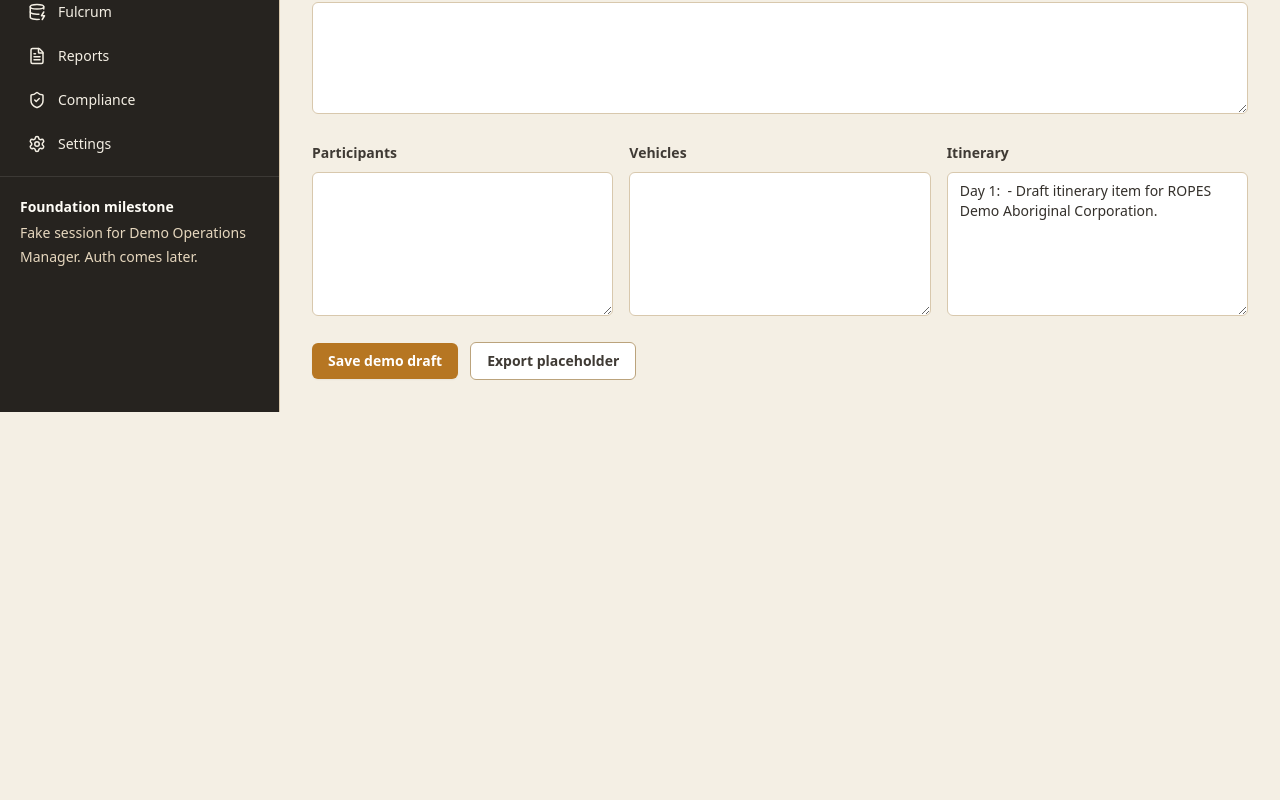
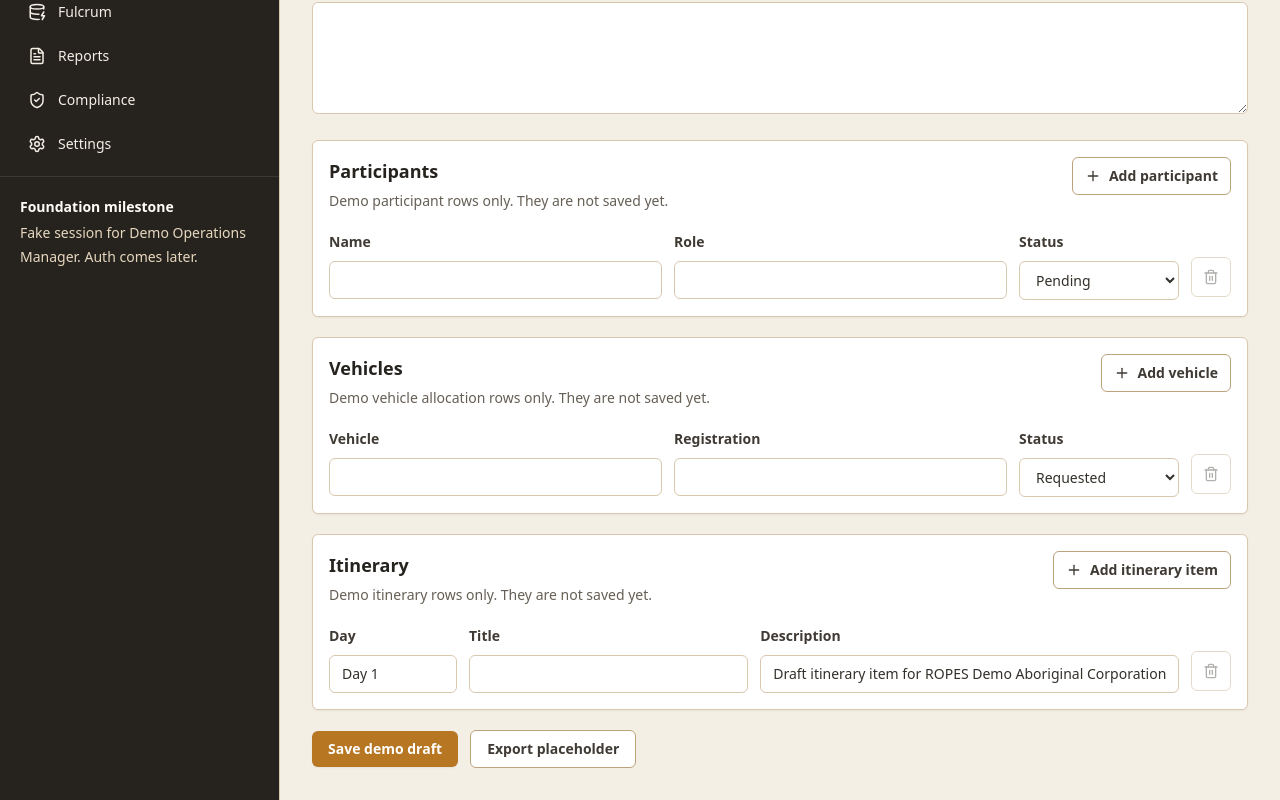
Before and after one commit to enarah/ropes, a Next.js app: page /trips/new in a window 1280 px wide. Shown: the part 601-1401 px from the top of the page. Before the commit the page ends 1013 px from the top, so only its background shows below. Built offline with nearby package versions, Linux system fonts and the light colour scheme.

Commit message:
Add structured demo trip form fields
Replaces free-text trip form sections with structured demo-only participant, vehicle and itinerary rows, and updates prototype documentation.

```diff
--- a/components/trips/trip-form.tsx
+++ b/components/trips/trip-form.tsx
@@ -1,6 +1,8 @@
 "use client";
 
 import { useState } from "react";
+import type { ChangeEvent, Dispatch, SetStateAction } from "react";
+import { Plus, Trash2 } from "lucide-react";
 import type { DemoTrip } from "@/lib/trips-data";
 
 type TripFormProps = {
@@ -9,8 +11,30 @@ type TripFormProps = {
   trip: DemoTrip;
 };
 
+type ParticipantRow = DemoTrip["participants"][number] & { rowId: string };
+type VehicleRow = DemoTrip["vehicles"][number] & { rowId: string };
+type ItineraryRow = DemoTrip["itinerary"][number] & { rowId: string };
+
+const participantStatuses: Array<ParticipantRow["status"]> = [
+  "Confirmed",
+  "Pending",
+];
+const vehicleStatuses: Array<VehicleRow["status"]> = [
+  "Allocated",
+  "Requested",
+];
+
 export function TripForm({ mode, organisationName, trip }: TripFormProps) {
   const [message, setMessage] = useState("");
+  const [participants, setParticipants] = useState<ParticipantRow[]>(
+    () => withRowIds(trip.participants, "participant"),
+  );
+  const [vehicles, setVehicles] = useState<VehicleRow[]>(
+    () => withRowIds(trip.vehicles, "vehicle"),
+  );
+  const [itinerary, setItinerary] = useState<ItineraryRow[]>(
+    () => withRowIds(trip.itinerary, "itinerary"),
+  );
 
   return (
     <form
@@ -67,26 +91,176 @@ export function TripForm({ mode, organisationName, trip }: TripFormProps) {
         />
       </label>
 
-      <div className="grid gap-4 lg:grid-cols-3">
-        <TextareaList
-          label="Participants"
-          value={trip.participants
-            .map((participant) => `${participant.name} - ${participant.role}`)
-            .join("\n")}
-        />
-        <TextareaList
-          label="Vehicles"
-          value={trip.vehicles
-            .map((vehicle) => `${vehicle.name} - ${vehicle.registration}`)
-            .join("\n")}
-        />
-        <TextareaList
-          label="Itinerary"
-          value={trip.itinerary
-            .map((item) => `${item.day}: ${item.title} - ${item.description}`)
-            .join("\n")}
-        />
-      </div>
+      <RepeatableSection
+        addLabel="Add participant"
+        description="Demo participant rows only. They are not saved yet."
+        onAdd={() =>
+          setParticipants((rows) => [
+            ...rows,
+            {
+              name: "",
+              role: "",
+              rowId: createRowId("participant"),
+              status: "Pending",
+            },
+          ])
+        }
+        title="Participants"
+      >
+        {participants.map((participant, index) => (
+          <div className="grid gap-3 lg:grid-cols-[1fr_1fr_10rem_auto]" key={participant.rowId}>
+            <Field
+              label="Name"
+              name={`participants[${index}][name]`}
+              value={participant.name}
+              onChange={(value) =>
+                updateRow(setParticipants, participant.rowId, { name: value })
+              }
+            />
+            <Field
+              label="Role"
+              name={`participants[${index}][role]`}
+              value={participant.role}
+              onChange={(value) =>
+                updateRow(setParticipants, participant.rowId, { role: value })
+              }
+            />
+            <SelectField
+              label="Status"
+              name={`participants[${index}][status]`}
+              onChange={(value) =>
+                updateRow(setParticipants, participant.rowId, {
+                  status: value as ParticipantRow["status"],
+                })
+              }
+              options={participantStatuses}
+              value={participant.status}
+            />
+            <RemoveButton
+              disabled={participants.length === 1}
+              label="Remove participant"
+              onClick={() =>
+                setParticipants((rows) =>
+                  removeRow(rows, participant.rowId, emptyParticipantRow),
+                )
+              }
+            />
+          </div>
+        ))}
+      </RepeatableSection>
+
+      <RepeatableSection
+        addLabel="Add vehicle"
+        description="Demo vehicle allocation rows only. They are not saved yet."
+        onAdd={() =>
+          setVehicles((rows) => [
+            ...rows,
+            {
+              name: "",
+              registration: "",
+              rowId: createRowId("vehicle"),
+              status: "Requested",
+            },
+          ])
+        }
+        title="Vehicles"
+      >
+        {vehicles.map((vehicle, index) => (
+          <div className="grid gap-3 lg:grid-cols-[1fr_1fr_10rem_auto]" key={vehicle.rowId}>
+            <Field
+              label="Vehicle"
+              name={`vehicles[${index}][name]`}
+              value={vehicle.name}
+              onChange={(value) =>
+                updateRow(setVehicles, vehicle.rowId, { name: value })
+              }
+            />
+            <Field
+              label="Registration"
+              name={`vehicles[${index}][registration]`}
+              value={vehicle.registration}
+              onChange={(value) =>
+                updateRow(setVehicles, vehicle.rowId, { registration: value })
+              }
+            />
+            <SelectField
+              label="Status"
+              name={`vehicles[${index}][status]`}
+              onChange={(value) =>
+                updateRow(setVehicles, vehicle.rowId, {
+                  status: value as VehicleRow["status"],
+                })
+              }
+              options={vehicleStatuses}
+              value={vehicle.status}
+            />
+            <RemoveButton
+              disabled={vehicles.length === 1}
+              label="Remove vehicle"
+              onClick={() =>
+                setVehicles((rows) =>
+                  removeRow(rows, vehicle.rowId, emptyVehicleRow),
+                )
+              }
+            />
+          </div>
+        ))}
+      </RepeatableSection>
+
+      <RepeatableSection
+        addLabel="Add itinerary item"
+        description="Demo itinerary rows only. They are not saved yet."
+        onAdd={() =>
+          setItinerary((rows) => [
+            ...rows,
+            {
+              day: `Day ${rows.length + 1}`,
+              description: "",
+              rowId: createRowId("itinerary"),
+              title: "",
+            },
+          ])
+        }
+        title="Itinerary"
+      >
+        {itinerary.map((item, index) => (
+          <div className="grid gap-3 lg:grid-cols-[8rem_1fr_1.5fr_auto]" key={item.rowId}>
+            <Field
+              label="Day"
+              name={`itinerary[${index}][day]`}
+              value={item.day}
+              onChange={(value) =>
+                updateRow(setItinerary, item.rowId, { day: value })
+              }
+            />
+            <Field
+              label="Title"
+              name={`itinerary[${index}][title]`}
+              value={item.title}
+              onChange={(value) =>
+                updateRow(setItinerary, item.rowId, { title: value })
+              }
+            />
+            <Field
+              label="Description"
+              name={`itinerary[${index}][description]`}
+              value={item.description}
+              onChange={(value) =>
+                updateRow(setItinerary, item.rowId, { description: value })
+              }
+            />
+            <RemoveButton
+              disabled={itinerary.length === 1}
+              label="Remove itinerary item"
+              onClick={() =>
+                setItinerary((rows) =>
+                  removeRow(rows, item.rowId, emptyItineraryRow),
+                )
+              }
+            />
+          </div>
+        ))}
+      </RepeatableSection>
 
       <div className="flex flex-col gap-3 sm:flex-row sm:items-center">
         <button
@@ -110,41 +284,205 @@ export function TripForm({ mode, organisationName, trip }: TripFormProps) {
   );
 }
 
+function RepeatableSection({
+  addLabel,
+  children,
+  description,
+  onAdd,
+  title,
+}: {
+  addLabel: string;
+  children: React.ReactNode;
+  description: string;
+  onAdd: () => void;
+  title: string;
+}) {
+  return (
+    <section className="rounded-md border border-earth-200 bg-white p-4 shadow-sm">
+      <div className="flex flex-col gap-3 sm:flex-row sm:items-start sm:justify-between">
+        <div>
+          <h2 className="text-lg font-semibold text-charcoal-950">{title}</h2>
+          <p className="mt-1 text-sm leading-6 text-charcoal-600">
+            {description}
+          </p>
+        </div>
+        <button
+          className="inline-flex w-fit items-center gap-2 rounded-md border border-earth-300 bg-white px-3 py-2 text-sm font-semibold text-charcoal-800"
+          onClick={onAdd}
+          type="button"
+        >
+          <Plus aria-hidden="true" size={16} />
+          {addLabel}
+        </button>
+      </div>
+      <div className="mt-4 grid gap-4">{children}</div>
+    </section>
+  );
+}
+
 function Field({
   defaultValue,
   label,
   name,
+  onChange,
   type = "text",
+  value,
 }: {
-  defaultValue: string;
+  defaultValue?: string;
   label: string;
   name: string;
+  onChange?: (value: string) => void;
   type?: string;
+  value?: string;
 }) {
+  const inputProps =
+    value === undefined
+      ? { defaultValue }
+      : {
+          onChange: (event: ChangeEvent<HTMLInputElement>) =>
+            onChange?.(event.target.value),
+          value,
+        };
+
   return (
     <label className="block">
       <span className="text-sm font-semibold text-charcoal-800">{label}</span>
       <input
         className="mt-2 w-full rounded-md border border-earth-200 bg-white px-3 py-2 text-sm outline-none focus:border-ochre-600"
-        defaultValue={defaultValue}
         name={name}
         required
         type={type}
+        {...inputProps}
       />
     </label>
   );
 }
 
-function TextareaList({ label, value }: { label: string; value: string }) {
+function SelectField({
+  label,
+  name,
+  onChange,
+  options,
+  value,
+}: {
+  label: string;
+  name: string;
+  onChange: (value: string) => void;
+  options: readonly string[];
+  value: string;
+}) {
   return (
     <label className="block">
       <span className="text-sm font-semibold text-charcoal-800">{label}</span>
-      <textarea
-        className="mt-2 min-h-36 w-full rounded-md border border-earth-200 bg-white px-3 py-2 text-sm outline-none focus:border-ochre-600"
-        defaultValue={value}
-      />
+      <select
+        className="mt-2 w-full rounded-md border border-earth-200 bg-white px-3 py-2 text-sm outline-none focus:border-ochre-600"
+        name={name}
+        onChange={(event) => onChange(event.target.value)}
+        required
+        value={value}
+      >
+        {options.map((option) => (
+          <option key={option} value={option}>
+            {option}
+          </option>
+        ))}
+      </select>
     </label>
   );
+}
+
+function RemoveButton({
+  disabled,
+  label,
+  onClick,
+}: {
+  disabled: boolean;
+  label: string;
+  onClick: () => void;
+}) {
+  return (
+    <button
+      aria-label={label}
+      className="mt-7 inline-flex h-10 w-10 items-center justify-center rounded-md border border-earth-300 bg-white text-charcoal-800 disabled:cursor-not-allowed disabled:opacity-40"
+      disabled={disabled}
+      onClick={onClick}
+      type="button"
+    >
+      <Trash2 aria-hidden="true" size={16} />
+    </button>
+  );
+}
+
+function withRowIds<T>(rows: T[], prefix: string) {
+  const starterRows = rows.length ? rows : [createEmptyRow(prefix) as T];
+
+  return starterRows.map((row, index) => ({
+    ...row,
+    rowId: `${prefix}-${index}`,
+  }));
+}
+
+function updateRow<T extends { rowId: string }>(
+  setRows: Dispatch<SetStateAction<T[]>>,
+  rowId: string,
+  changes: Partial<T>,
+) {
+  setRows((rows) =>
+    rows.map((row) => (row.rowId === rowId ? { ...row, ...changes } : row)),
+  );
+}
+
+function removeRow<T extends { rowId: string }>(
+  rows: T[],
+  rowId: string,
+  createFallback: () => T,
+) {
+  const nextRows = rows.filter((row) => row.rowId !== rowId);
+
+  return nextRows.length ? nextRows : [createFallback()];
+}
+
+function emptyParticipantRow(): ParticipantRow {
+  return {
+    name: "",
+    role: "",
+    rowId: createRowId("participant"),
+    status: "Pending",
+  };
+}
+
+function emptyVehicleRow(): VehicleRow {
+  return {
+    name: "",
+    registration: "",
+    rowId: createRowId("vehicle"),
+    status: "Requested",
+  };
+}
+
+function emptyItineraryRow(): ItineraryRow {
+  return {
+    day: "Day 1",
+    description: "",
+    rowId: createRowId("itinerary"),
+    title: "",
+  };
+}
+
+function createEmptyRow(prefix: string) {
+  if (prefix === "participant") {
+    return emptyParticipantRow();
+  }
+
+  if (prefix === "vehicle") {
+    return emptyVehicleRow();
+  }
+
+  return emptyItineraryRow();
+}
+
+function createRowId(prefix: string) {
+  return `${prefix}-${Date.now()}-${Math.random().toString(36).slice(2)}`;
 }
 
 function toDateTimeLocal(value: string) {
```
Also changed, not shown: 1 other file (tests, documents, lock files or other folders).
